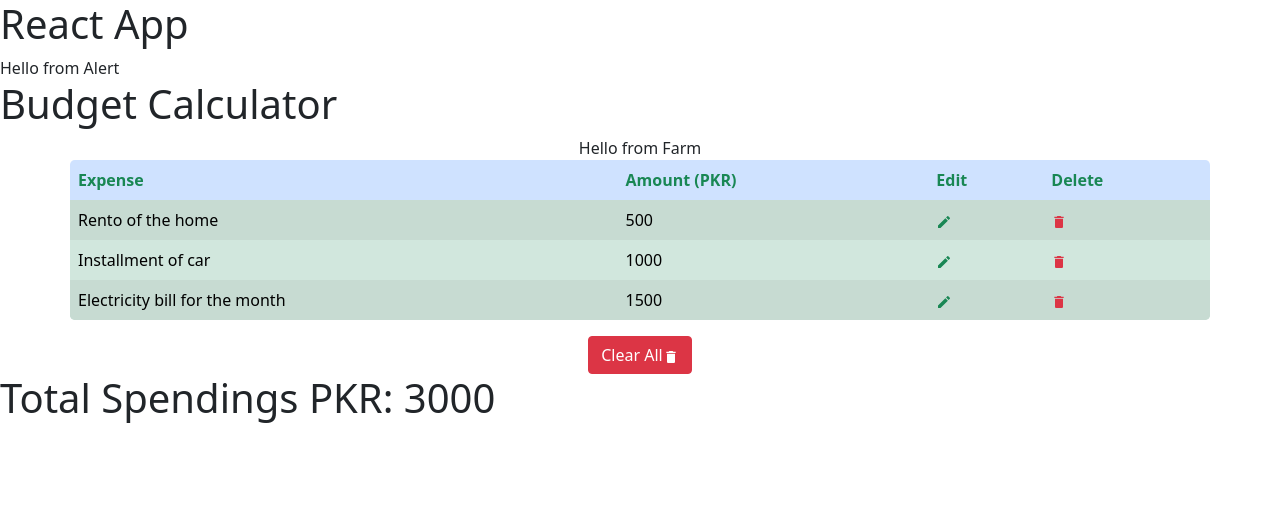
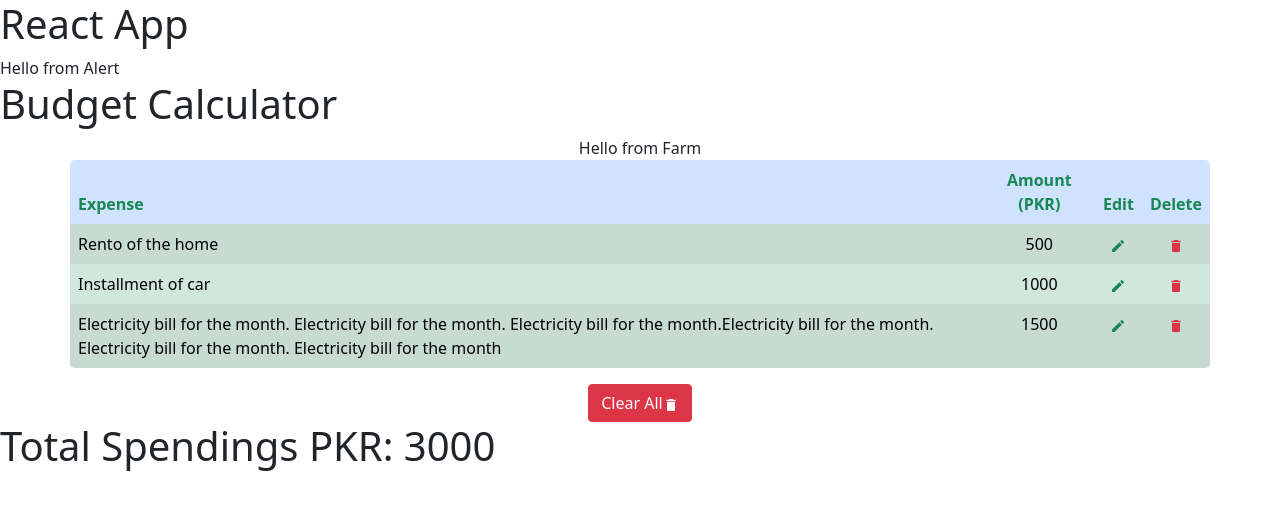
Before and after one commit to DilsherB/react-budget-calculator, a React (Create React App) app: page / in a window 1280 px wide. Shown: the top 510 px of the page. Built offline with nearby package versions, Linux system fonts and the light colour scheme.

Commit message:
css for table adjusted.

```diff
--- a/src/App.css
+++ b/src/App.css
@@ -2,6 +2,7 @@
   text-align: center;
 }
 
-tr {
+td:first-child,
+th:first-child {
   text-align: left;
 }
--- a/src/App.js
+++ b/src/App.js
@@ -8,7 +8,7 @@ import List from './components/List';
 const expenseList = [
   { id: v4(), name: 'Rento of the home', amount: 500 },
   { id: v4(), name: 'Installment of car', amount: 1000 },
-  { id: v4(), name: 'Electricity bill for the month', amount: 1500 },
+  { id: v4(), name: 'Electricity bill for the month. Electricity bill for the month. Electricity bill for the month.Electricity bill for the month. Electricity bill for the month. Electricity bill for the month', amount: 1500 },
 ];
 
 function App() {
```
